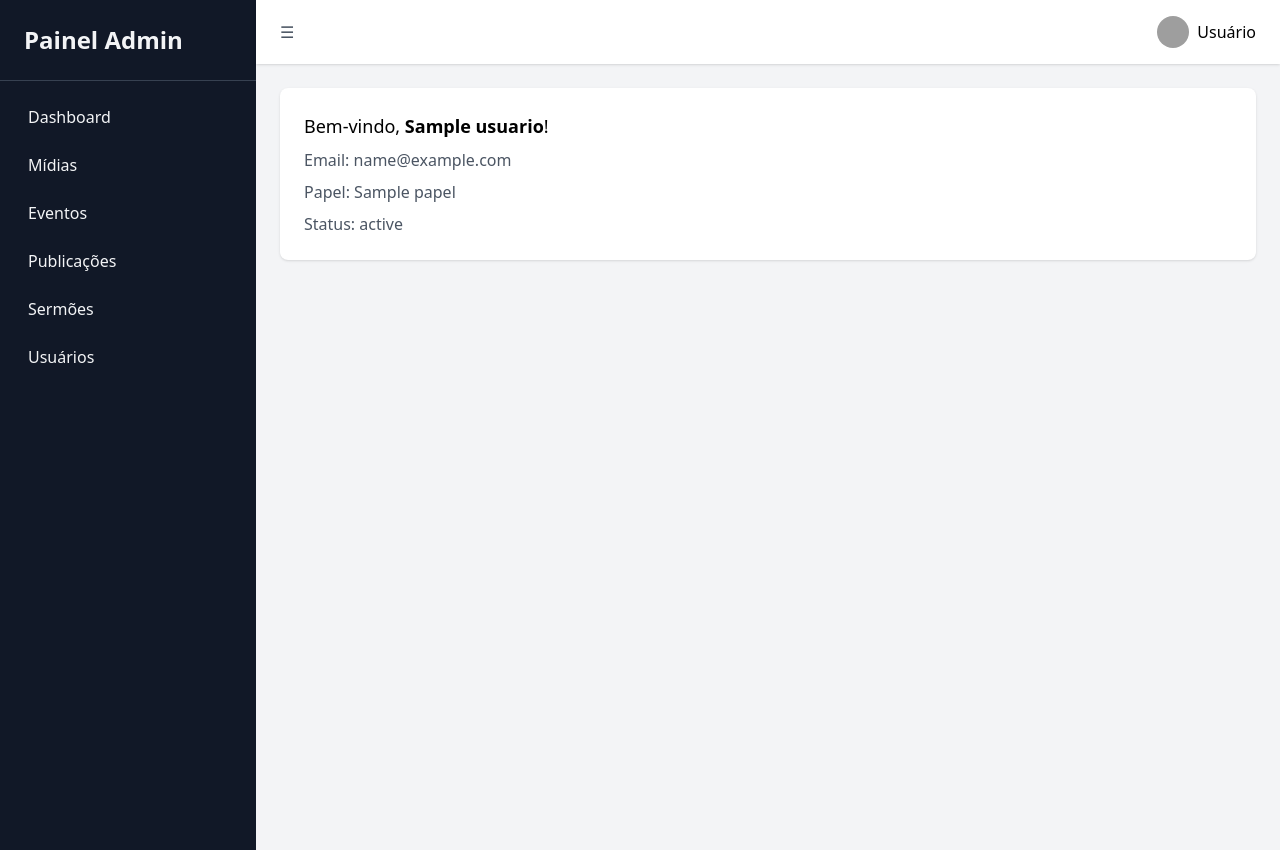
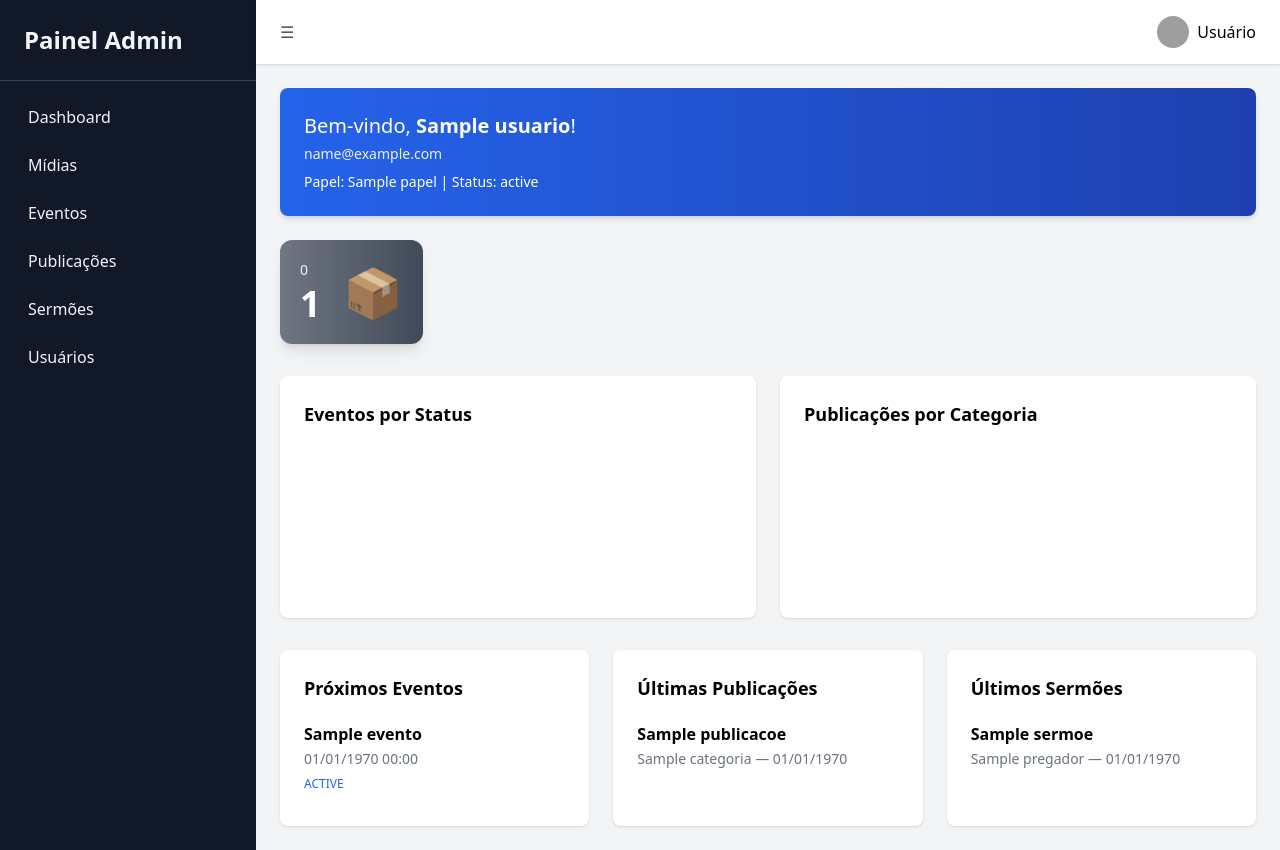
Before and after one commit to Deilton8/igreja, a PHP site: template app/Modules/Dashboard/Views/index.php in a window 1280 px wide. Run offline with PHP 8.4, Linux system fonts and the light colour scheme; the template is opened without the code that fills it: most values are stand-ins (such as "Sample title", 1, 10 or a date in 2020); a map, chart or similar area stays blank; some libraries are stand-ins or nearby versions; grey boxes are pictures that could not be loaded.

Commit message:
Dashboard: novas funcionalidades.

```diff
--- a/app/Modules/Auth/Controllers/AuthController.php
+++ b/app/Modules/Auth/Controllers/AuthController.php
@@ -33,7 +33,7 @@
                     'papel' => $usuario['papel'],
                     'status' => $usuario['status'],
                 ];
-                header("Location: /admin/dashboard");
+                header("Location: /admin");
                 exit;
             } else {
                 $error = "Email ou senha inválidos";
--- a/app/Modules/Dashboard/Views/index.php
+++ b/app/Modules/Dashboard/Views/index.php
@@ -1,13 +1,154 @@
-<?php
-ob_start();
-?>
+<?php ob_start(); ?>
 
-<div class="bg-white shadow rounded-lg p-6">
-    <p class="text-lg">Bem-vindo, <strong><?= htmlspecialchars($usuario['nome']) ?></strong>!</p>
-    <p class="mt-2 text-gray-600">Email: <?= htmlspecialchars($usuario['email']) ?></p>
-    <p class="mt-2 text-gray-600">Papel: <?= htmlspecialchars($usuario['papel']) ?></p>
-    <p class="mt-2 text-gray-600">Status: <?= htmlspecialchars($usuario['status']) ?></p>
+<!-- Informações do usuário -->
+<div class="bg-gradient-to-r from-blue-600 to-blue-800 text-white rounded-lg p-6 mb-6 shadow-md">
+    <p class="text-xl">Bem-vindo, <strong><?= htmlspecialchars($usuario['nome']) ?></strong>!</p>
+    <p class="text-sm opacity-90 mt-1"><?= htmlspecialchars($usuario['email']) ?></p>
+    <p class="mt-2 text-sm">Papel: <?= htmlspecialchars($usuario['papel']) ?> | Status:
+        <?= htmlspecialchars($usuario['status']) ?></p>
 </div>
+
+<!-- Cards de estatísticas aprimorados -->
+<div class="grid grid-cols-1 sm:grid-cols-2 lg:grid-cols-3 xl:grid-cols-6 gap-6 mb-8">
+
+    <?php
+    $icons = [
+        'usuarios' => ['👤', 'from-blue-500 to-blue-700'],
+        'publicacoes' => ['📰', 'from-green-500 to-emerald-600'],
+        'eventos' => ['📅', 'from-yellow-500 to-amber-600'],
+        'sermoes' => ['🎤', 'from-indigo-500 to-indigo-700'],
+        'midia' => ['🎞️', 'from-pink-500 to-rose-600'],
+        'mensagens_contato' => ['✉️', 'from-purple-500 to-violet-600'],
+    ];
+
+    foreach ($estatisticas as $nome => $total):
+        $label = ucfirst(str_replace('_', ' ', $nome));
+        [$emoji, $gradient] = $icons[$nome] ?? ['📦', 'from-gray-500 to-gray-700'];
+        ?>
+        <div
+            class="relative overflow-hidden bg-gradient-to-r <?= $gradient ?> rounded-xl shadow-lg hover:shadow-2xl transition transform hover:-translate-y-1">
+            <div
+                class="absolute inset-0 opacity-10 bg-[url('https://www.toptal.com/designers/subtlepatterns/patterns/dot-grid.png')]">
+            </div>
+
+            <div class="p-5 flex items-center justify-between relative z-10 text-white">
+                <div>
+                    <p class="text-sm font-medium opacity-90"><?= $label ?></p>
+                    <p class="text-4xl font-bold mt-1"><?= number_format($total, 0, ',', '.') ?></p>
+                </div>
+                <div class="text-5xl opacity-80"><?= $emoji ?></div>
+            </div>
+        </div>
+    <?php endforeach; ?>
+</div>
+
+<!-- Gráficos -->
+<div class="grid md:grid-cols-2 gap-6 mb-8">
+    <div class="bg-white shadow rounded-lg p-6">
+        <h2 class="text-lg font-semibold mb-4">Eventos por Status</h2>
+        <canvas id="chartEventos"></canvas>
+    </div>
+
+    <div class="bg-white shadow rounded-lg p-6">
+        <h2 class="text-lg font-semibold mb-4">Publicações por Categoria</h2>
+        <canvas id="chartPublicacoes"></canvas>
+    </div>
+</div>
+
+<!-- Listas recentes -->
+<div class="grid md:grid-cols-3 gap-6">
+    <!-- Próximos eventos -->
+    <div class="bg-white shadow rounded-lg p-6">
+        <h2 class="text-lg font-semibold mb-3">Próximos Eventos</h2>
+        <?php if (!empty($eventos)): ?>
+            <ul class="divide-y divide-gray-200">
+                <?php foreach ($eventos as $evento): ?>
+                    <li class="py-2">
+                        <strong><?= htmlspecialchars($evento['titulo']) ?></strong><br>
+                        <span
+                            class="text-gray-500 text-sm"><?= date("d/m/Y H:i", strtotime($evento['data_inicio'])) ?></span><br>
+                        <span class="text-xs text-blue-600 uppercase"><?= htmlspecialchars($evento['status']) ?></span>
+                    </li>
+                <?php endforeach; ?>
+            </ul>
+        <?php else: ?>
+            <p class="text-gray-500">Nenhum evento futuro.</p>
+        <?php endif; ?>
+    </div>
+
+    <!-- Últimas publicações -->
+    <div class="bg-white shadow rounded-lg p-6">
+        <h2 class="text-lg font-semibold mb-3">Últimas Publicações</h2>
+        <?php if (!empty($publicacoes)): ?>
+            <ul class="divide-y divide-gray-200">
+                <?php foreach ($publicacoes as $pub): ?>
+                    <li class="py-2">
+                        <strong><?= htmlspecialchars($pub['titulo']) ?></strong><br>
+                        <span class="text-gray-500 text-sm"><?= htmlspecialchars($pub['categoria']) ?> —
+                            <?= date("d/m/Y", strtotime($pub['publicado_em'])) ?></span>
+                    </li>
+                <?php endforeach; ?>
+            </ul>
+        <?php else: ?>
+            <p class="text-gray-500">Nenhuma publicação recente.</p>
+        <?php endif; ?>
+    </div>
+
+    <!-- Últimos sermões -->
+    <div class="bg-white shadow rounded-lg p-6">
+        <h2 class="text-lg font-semibold mb-3">Últimos Sermões</h2>
+        <?php if (!empty($sermoes)): ?>
+            <ul class="divide-y divide-gray-200">
+                <?php foreach ($sermoes as $sermao): ?>
+                    <li class="py-2">
+                        <strong><?= htmlspecialchars($sermao['titulo']) ?></strong><br>
+                        <span class="text-gray-500 text-sm"><?= htmlspecialchars($sermao['pregador'] ?? 'Desconhecido') ?> —
+                            <?= date("d/m/Y", strtotime($sermao['data'])) ?></span>
+                    </li>
+                <?php endforeach; ?>
+            </ul>
+        <?php else: ?>
+            <p class="text-gray-500">Nenhum sermão publicado.</p>
+        <?php endif; ?>
+    </div>
+</div>
+
+<!-- Chart.js -->
+<script src="https://cdn.jsdelivr.net/npm/chart.js"></script>
+<script>
+    const eventosData = <?= json_encode($eventosPorStatus) ?>;
+    const publicacoesData = <?= json_encode($publicacoesPorCategoria) ?>;
+
+    // Eventos por status
+    new Chart(document.getElementById('chartEventos'), {
+        type: 'doughnut',
+        data: {
+            labels: eventosData.map(e => e.status),
+            datasets: [{
+                data: eventosData.map(e => e.total),
+                backgroundColor: ['#fbbf24', '#3b82f6', '#10b981', '#ef4444'],
+            }]
+        }
+    });
+
+    // Publicações por categoria
+    new Chart(document.getElementById('chartPublicacoes'), {
+        type: 'bar',
+        data: {
+            labels: publicacoesData.map(p => p.categoria),
+            datasets: [{
+                label: 'Total',
+                data: publicacoesData.map(p => p.total),
+                backgroundColor: '#3b82f6'
+            }]
+        },
+        options: {
+            scales: {
+                y: { beginAtZero: true, ticks: { stepSize: 1 } }
+            }
+        }
+    });
+</script>
 
 <?php
 $content = ob_get_clean();
--- a/app/Modules/Shared/Views/layout.php
+++ b/app/Modules/Shared/Views/layout.php
@@ -16,7 +16,7 @@
             Painel Admin
         </div>
         <nav class="flex-1 p-4 space-y-2">
-            <a href="/admin/dashboard" class="block px-3 py-2 rounded hover:bg-gray-700">Dashboard</a>
+            <a href="/admin" class="block px-3 py-2 rounded hover:bg-gray-700">Dashboard</a>
             <a href="/admin/midia" class="block px-3 py-2 rounded hover:bg-gray-700">Mídias</a>
             <a href="/admin/eventos" class="block px-3 py-2 rounded hover:bg-gray-700">Eventos</a>
             <a href="/admin/publicacoes" class="block px-3 py-2 rounded hover:bg-gray-700">Publicações</a>
@@ -51,7 +51,7 @@
         <!-- Conteúdo -->
         <section class="p-6 overflow-y-auto flex-1">
             <?php if (!empty($title)): ?>
-                <h1 class="text-2xl font-semibold mb-6"><?= htmlspecialchars($title) ?></h1>
+                <h1 class="text-3xl font-bold mb-6"><?= htmlspecialchars($title) ?></h1>
             <?php endif; ?>
             <?= $content ?? '' ?>
         </section>
--- a/public/index.php
+++ b/public/index.php
@@ -43,7 +43,7 @@
 $router->get('/admin/logout', 'Auth\\Controllers\\AuthController@logout');
 
 // Dashboard
-$router->get('/admin/dashboard', 'Dashboard\\Controllers\\DashboardController@index');
+$router->get('/admin', 'Dashboard\\Controllers\\DashboardController@index');
 
 // Mídias
 $router->get('/admin/midia', 'Media\\Controllers\\MediaController@index');
```
Also changed, not shown: app/Modules/Dashboard/Controllers/DashboardController.php (+23 -2 lines), app/Modules/Dashboard/Models/Dashboard.php (added, +83 -0 lines), public/uploads/chissano1.jpg (added), public/uploads/imgd.png (added), public/uploads/jeque1.jpg (added), public/uploads/jeque2.jpg (added), public/uploads/tvmv.jpg (added).
